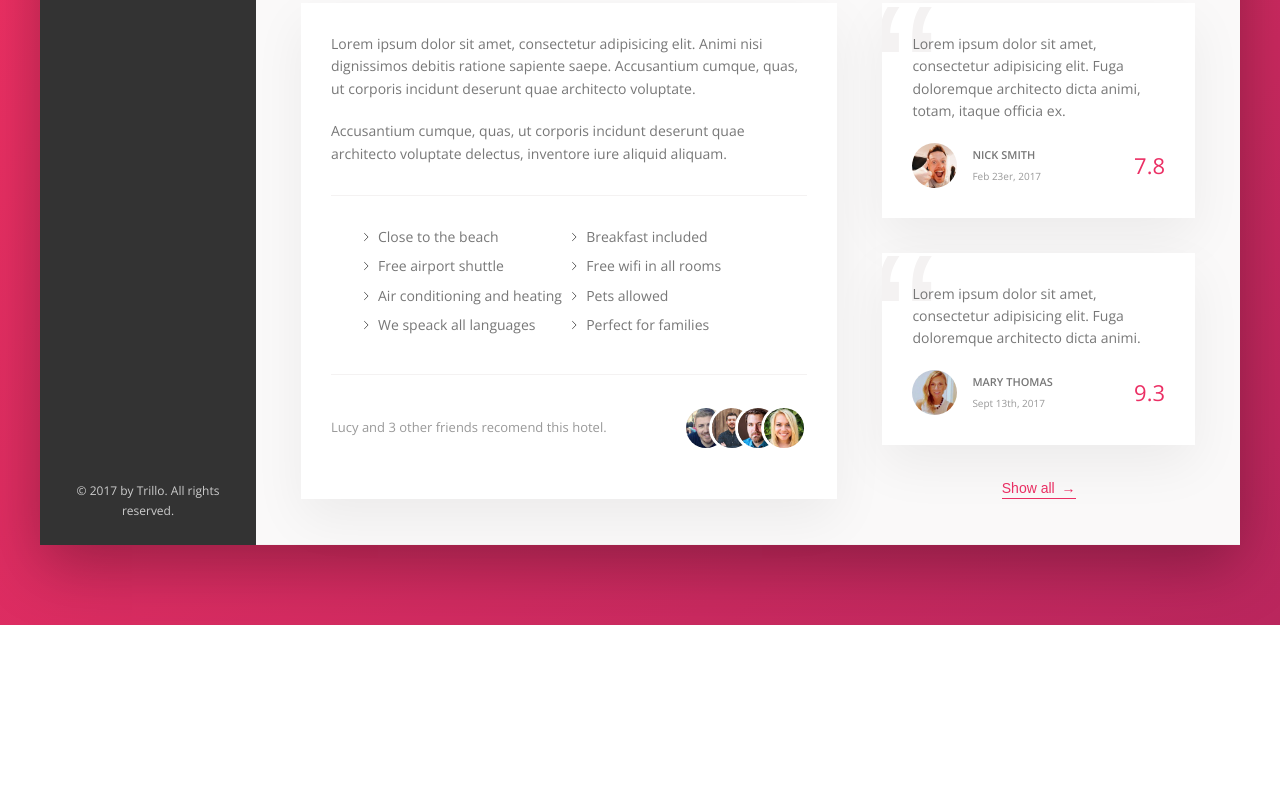
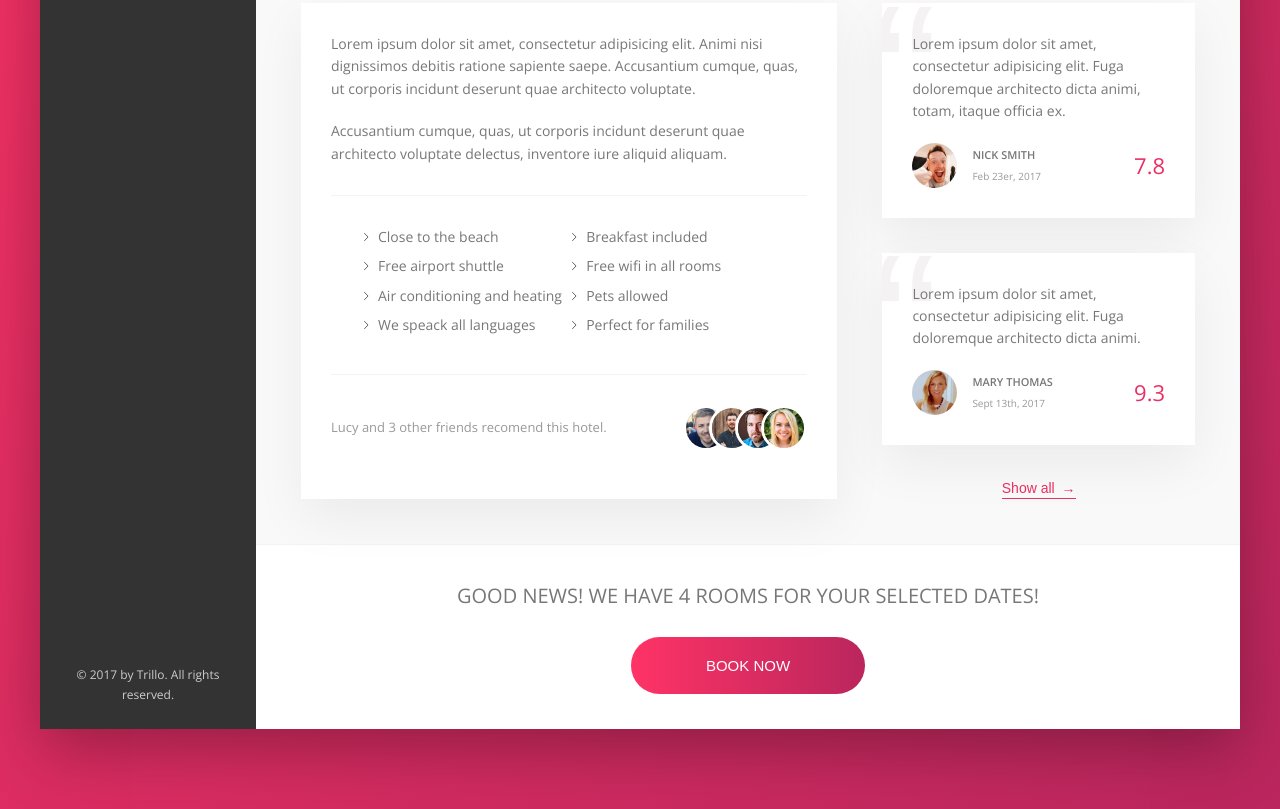
Before and after one commit to derwin9227/trillo-project, a website: page index.html in a window 1280 px wide. Shown: the part 644-1453 px from the top of the page. Before the commit the page ends 1269 px from the top, so only its background shows below. Drawn offline with nearby package versions, Linux system fonts and the light colour scheme.

Commit message:
making a cta section

```diff
--- a/index.html
+++ b/index.html
@@ -193,6 +193,16 @@
                             </figure>
                             <button class="btn-inline">Show all <span>&rarr;</span></button>
                         </div>
+
+                    </div>
+                    <div class="cta">
+                        <h2 class="cta__book-now">
+                            Good news! We have 4 rooms for your selected dates!
+                        </h2>
+                        <button class="btn">
+                            <span class="btn__visible">Book now</span>
+                            <span class="btn__invisible">Only 4 rooms left</span>
+                        </button>
                     </div>
                 </main>
             </div>
--- a/sass/_components.scss
+++ b/sass/_components.scss
@@ -453,3 +453,70 @@
         z-index: 1;
     }
 }
+
+///////////////////////////////////
+// CALL TO ACTION - CTA
+
+.cta{
+    padding: 3.5rem 0;
+    text-align: center;
+
+    &__book-now{
+        font-size: 2rem;
+        font-weight: 300;
+        text-transform: uppercase;
+        margin-bottom: 2.5rem;
+
+    }
+}
+
+///////////////////////////////////
+// BTN CTA
+
+.btn{
+    font-size: 1.5rem;
+    font-weight: 300;
+    text-transform: uppercase;
+    border-radius: 100px;
+    border: none;
+    background-image: linear-gradient(to right, var(--color-primary-light), var(--color-primary-dark));
+    color: #fff;
+    position: relative;
+    overflow: hidden;
+    cursor: pointer;
+
+    & > *{
+        display: inline-block;
+        height: 100%;
+        width: 100%;
+        transition: all .2s;
+    }
+
+    &__visible{
+        padding: 2rem 7.5rem;
+    }
+
+    &__invisible{
+        position: absolute;
+        padding: 2rem;
+        left: 0;
+        top: -100%;
+    }
+
+    &:hover{
+        background-image: linear-gradient(to left, var(--color-primary-light), var(--color-primary-dark));
+    }
+
+    &:hover &__visible{
+        transform: translateY(100%);
+    }
+
+    &:hover &__invisible{
+        top: 0;
+    }
+
+    &:focus{
+        outline: none;
+        animation: pulsate 1s infinite;
+    }
+}
--- a/sass/_layout.scss
+++ b/sass/_layout.scss
@@ -20,7 +20,6 @@
 
 .content{
     display: flex;
-
 }
 
 .sidebar{
```
Also changed, not shown: css/style.css, 1 other file.
